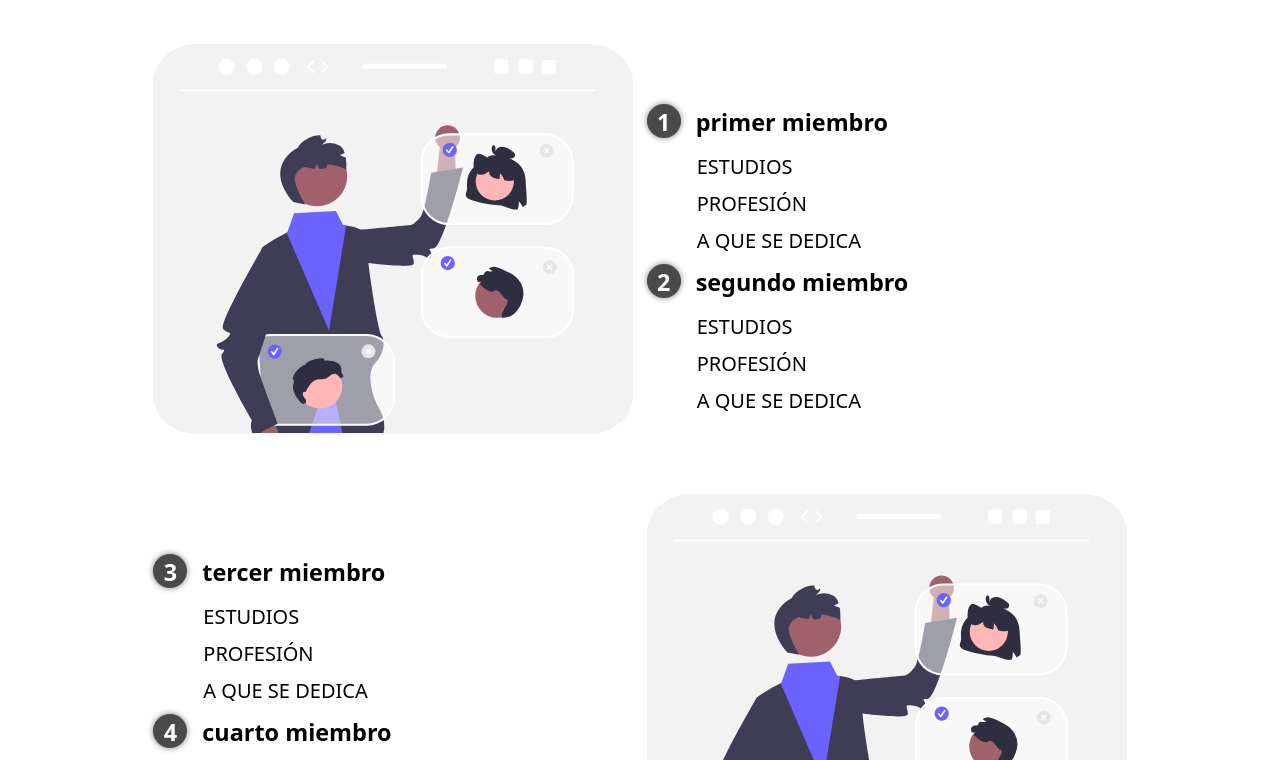
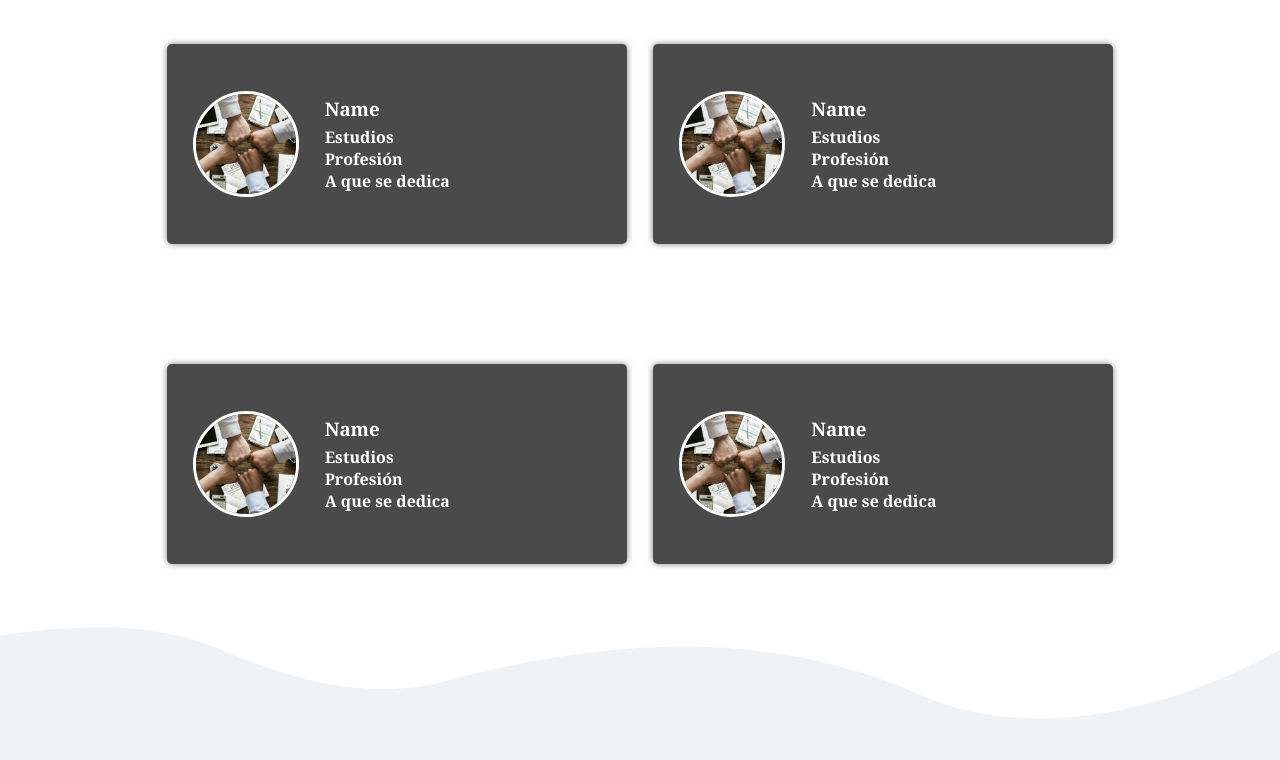
Before and after one commit to ImanolZela/PathandSucceed-Zela, a plain HTML site: page pages/staff.html in a window 1280 px wide. Shown: the part 227-987 px from the top of the page. Drawn offline with Linux system fonts and the light colour scheme.

Commit message:
cambie staff

```diff
--- a/css/style.css
+++ b/css/style.css
@@ -460,78 +460,57 @@ a{
 }
 /* FIN SERVICIOS */
 /* INICIO STAFF */
-.staff-conteiner{
+.staff-contenedor{
     padding: 60px 0;
     width: 90%;
     max-width: 1000px;
     margin: auto;
     overflow: hidden;
 }
+
 .staff-titulo{
-    color: #241d1d;
+    color: #4a4a4a;
     font-size: 30px;
     text-align: center;
     margin-bottom: 60px;
+}
+
+.staff-cards{
+    display: flex;
+    justify-content: space-evenly;
+}
+
+.staff-cards .card{
+    background: #4a4a4a;
+    display: flex;
+    width: 46%;
+    height: 200px;
+    align-items: center;
+    justify-content: space-evenly;
+    border-radius: 5px;
+    box-shadow: 0 0 6px 0 rgba(0, 0, 0, 0.5);
+}
+.staff-cards .card img{
+    width: 100px;
+    height: 100px;
+    object-fit: cover;
+    border: 3px solid #fff;
+    border-radius: 50%;
+    display: block;
+}
+.staff-cards .card > .staff-contenido-texto{
+    width: 60%;
+    color: #fff;
+}
+.staff-cards .card > .staff-contenido-texto .staff-contenido-detalles{
+    font-weight: 300;
+    padding-top: 5px;
 
 }
-.img-principal-trabajos{
-    width: 95%;
-    max-width: 400px;
-}
-.staff-contenedor-nosotros{
-    display: flex;
-    justify-content: space-evenly;
-    margin-bottom: 60px;
-    font-family: 'Noto Sans', sans-serif;
-    font-size: 20px;
-}
-.staff-img, .staff-img2{
-    width: 48%;
-}
-.staff-contenedor-nosotros .staff-textos-contenido{
-    width: 48%;
-}
-.staff-textos-contenido{
-    margin-top: 60px;
-}
-.staff-textos-contenido h3{
-    margin-bottom:  15px;
-}
 
-.staff-textos-contenido h3 span{
-    background-color: #4a4a4a;
-    color: #fff;
-    border-radius: 50%;
-    display: inline-block;
-    text-align: center;
-    width: 30px;
-    height: 30px;
-    padding: 2px;
-    box-shadow: 0 0 6px 0 rgba(0, 0, 0, 0.5);
-    margin-right: 15px;
-}
 
-.staff-textos-contenido h4{
-    padding: 0 0 10px 50px;
-    font-weight: 300;
-    text-align: justify;
-}
 
-@media (max-width: 950px){
-        .staff-contenedor-nosotros{
-            flex-direction: column;
-            justify-content: center;
-            align-items: center;
-            font-family: 'Noto Sans', sans-serif;
-            font-size: 20px;
-            margin-top:-60px;
-            margin-bottom: 0px;
-        }
 
-        .staff-img2{
-            display: none;
-        }
-}
 
 /* FIN STAFF */
 
--- a/pages/staff.html
+++ b/pages/staff.html
@@ -31,36 +31,63 @@
     </header>
 
 <main>
-    <section class="staff-conteiner staff-nosotros">
-        <h2 class="staff-titulo">Nuestro equipo de trabajo</h2>
-        <div class="staff-contenedor-nosotros">
-            <img src="../img/staff-img.svg" alt="staff-img" class="staff-img">
-            <div class="staff-textos-contenido">
-                <h3><span>1</span>primer miembro </h3>
-                <h4>ESTUDIOS </h4>
-                <h4>PROFESIÓN</h4>
-                <h4>A QUE SE DEDICA</h4>
-                <h3><span>2</span>segundo miembro </h3>
-                <h4>ESTUDIOS </h4>
-                <h4>PROFESIÓN</h4>
-                <h4>A QUE SE DEDICA</h4>
+    <div class="staff staff-contenedor">
+        <h2 class="staff-titulo">Nuestro Equipo de Trabajo</h2>
+        <div class="staff-cards">
+            <div class="card">
+                <img src="../img/staff-img.jpg" alt="">
+                <div class="staff-contenido-texto">
+                    <h3>Name</h3>
+                    <div class="staff-contenido-detalles">
+                        <h4>Estudios</h4>
+                        <h4>Profesión</h4>
+                        <h4>A que se dedica</h4>
+                    </div>
+                </div>
+            </div>
+            <div class="card">
+                <img src="../img/staff-img.jpg" alt="">
+                <div class="staff-contenido-texto">
+                    <h3>Name</h3>
+                    <div class="staff-contenido-detalles">
+                        <h4>Estudios</h4>
+                        <h4>Profesión</h4>
+                        <h4>A que se dedica</h4>
+                    </div>
+                </div>
             </div>
         </div>
-        <div class="staff-contenedor-nosotros">
-            <div class="staff-textos-contenido">
-                <h3><span>3</span>tercer miembro </h3>
-                <h4>ESTUDIOS </h4>
-                <h4>PROFESIÓN</h4>
-                <h4>A QUE SE DEDICA</h4>
-                <h3><span>4</span>cuarto miembro </h3>
-                <h4>ESTUDIOS </h4>
-                <h4>PROFESIÓN</h4>
-                <h4>A QUE SE DEDICA</h4>
+    </div>
+    <div class="staff staff-contenedor">
+        <div class="staff-cards">
+            <div class="card">
+                <img src="../img/staff-img.jpg" alt="">
+                <div class="staff-contenido-texto">
+                    <h3>Name</h3>
+                    <div class="staff-contenido-detalles">
+                        <h4>Estudios</h4>
+                        <h4>Profesión</h4>
+                        <h4>A que se dedica</h4>
+                    </div>
+                </div>
             </div>
-            <img src="../img/staff-img.svg" alt="staff-img" class="staff-img2">
+            <div class="card">
+                <img src="../img/staff-img.jpg" alt="">
+                <div class="staff-contenido-texto">
+                    <h3>Name</h3>
+                    <div class="staff-contenido-detalles">
+                        <h4>Estudios</h4>
+                        <h4>Profesión</h4>
+                        <h4>A que se dedica</h4>
+                    </div>
+                </div>
+            </div>
         </div>
+    </div>
 
-    </section>
+
+
+
 </main>
 
 
```
Also changed, not shown: img/staff-img.jpg (added).
